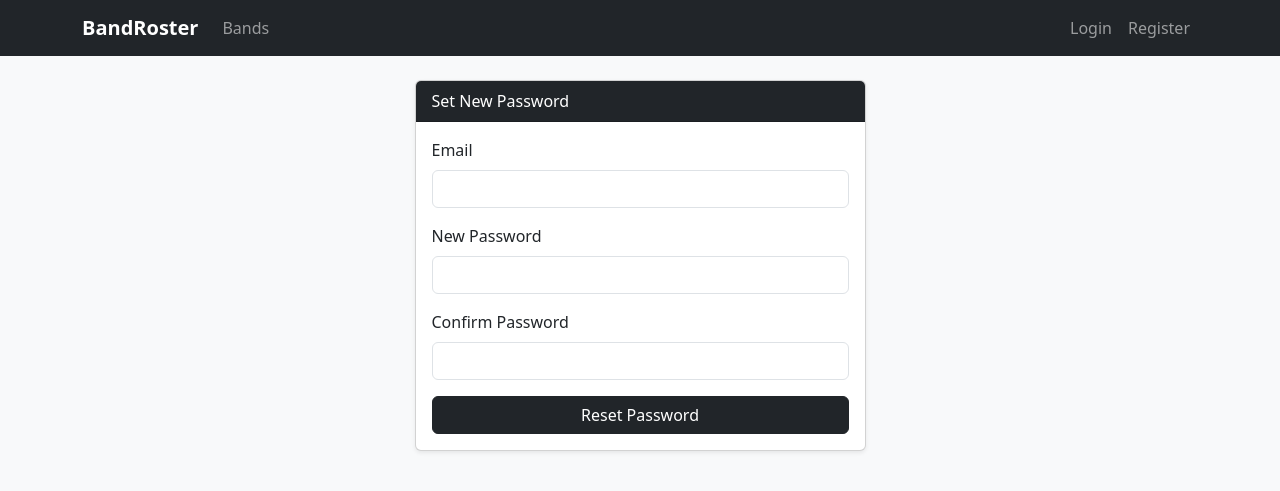
After one commit to WiCardos/BandRoster, a Laravel app: template resources/views/auth/reset-password.blade.php in a window 1280 px wide. The commit adds this page. Shown: the top 491 px of the page. Run offline with Laravel 12, Linux system fonts and the light colour scheme; the template is opened without the code that fills it, so the values that code supplies are empty; parts of the project's set-up code (start-up, migrations or seed data) failed here and were passed over.

Commit message:
feat: add password recovery views with Mailtrap SMTP

```diff
--- a/app/Providers/FortifyServiceProvider.php
+++ b/app/Providers/FortifyServiceProvider.php
@@ -60,5 +60,13 @@ class FortifyServiceProvider extends ServiceProvider
         Fortify::registerView(function () {
             return view('auth.register');
         });
+
+        Fortify::requestPasswordResetLinkView(function () {
+            return view('auth.forgot-password');
+        });
+
+        Fortify::resetPasswordView(function ($request) {
+            return view('auth.reset-password', ['request' => $request]);
+        });
     }
 }
--- a/resources/views/auth/login.blade.php
+++ b/resources/views/auth/login.blade.php
@@ -29,6 +29,9 @@
                         <input type="password" name="password" id="password" class="form-control" required>
                     </div>
                     <button type="submit" class="btn btn-dark w-100">Login</button>
+                    <div class="mt-3 text-center">
+                        <a href="{{ route('password.request') }}" class="text-decoration-none">Forgot your password?</a>
+                    </div>
                 </form>
             </div>
         </div>
--- /dev/null
+++ b/resources/views/auth/reset-password.blade.php
@@ -0,0 +1,43 @@
+@extends('layouts.master')
+
+@section('title', 'New Password - BandRoster')
+
+@section('content')
+<div class="row justify-content-center">
+    <div class="col-md-5">
+        <div class="card shadow-sm">
+            <div class="card-header bg-dark text-white">Set New Password</div>
+            <div class="card-body">
+                @if ($errors->any())
+                    <div class="alert alert-danger">
+                        <ul class="mb-0">
+                            @foreach ($errors->all() as $error)
+                                <li>{{ $error }}</li>
+                            @endforeach
+                        </ul>
+                    </div>
+                @endif
+
+                <form method="POST" action="{{ route('password.update') }}">
+                    @csrf
+                    <input type="hidden" name="token" value="{{ $request->route('token') }}">
+
+                    <div class="mb-3">
+                        <label for="email" class="form-label">Email</label>
+                        <input type="email" name="email" id="email" class="form-control" value="{{ old('email', $request->email) }}" required>
+                    </div>
+                    <div class="mb-3">
+                        <label for="password" class="form-label">New Password</label>
+                        <input type="password" name="password" id="password" class="form-control" required>
+                    </div>
+                    <div class="mb-3">
+                        <label for="password_confirmation" class="form-label">Confirm Password</label>
+                        <input type="password" name="password_confirmation" id="password_confirmation" class="form-control" required>
+                    </div>
+                    <button type="submit" class="btn btn-dark w-100">Reset Password</button>
+                </form>
+            </div>
+        </div>
+    </div>
+</div>
+@endsection
```
Also changed, not shown: resources/views/auth/forgot-password.blade.php (added, +36 -0 lines).
